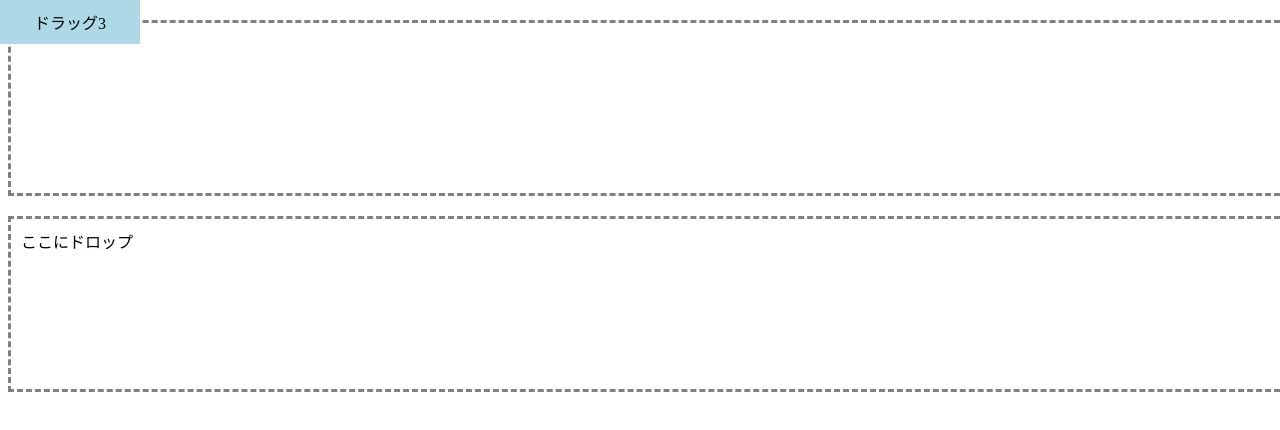
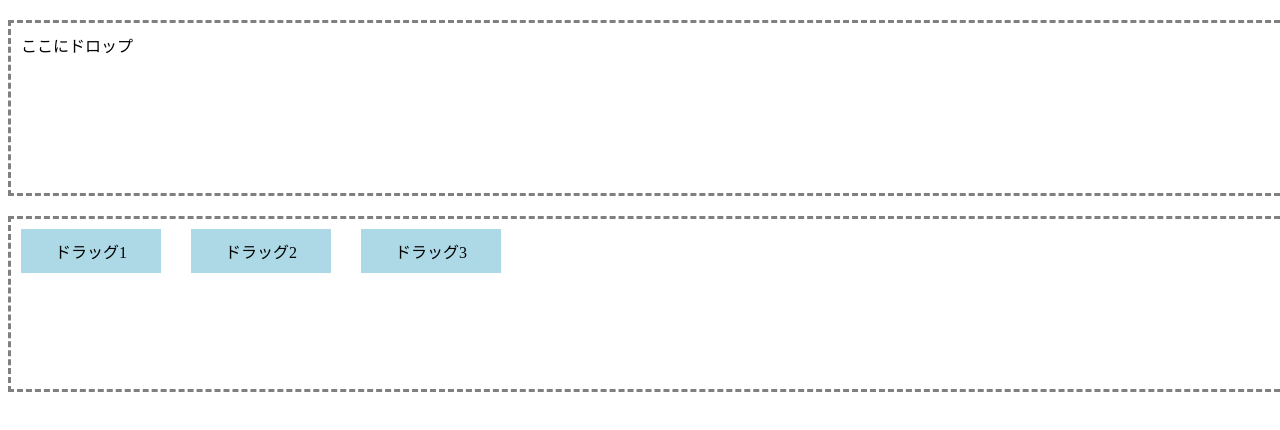
Before and after one commit to hina0629/project, a plain HTML site: page drag-drop/index.html in a window 1280 px wide. Drawn offline with Linux system fonts and the light colour scheme.

Commit message:
style : アイテムが初期状態のときに重なって表示されないように変更

```diff
--- a/drag-drop/index.html
+++ b/drag-drop/index.html
@@ -8,6 +8,10 @@
 </head>
 
 <body>
+    <div id="new-container" class="drop-zone">
+        ここにドロップ
+    </div>
+
     <div id="original-container" class="drop-zone">
         <div id="item1" class="draggable-item" draggable="true">
             ドラッグ1
@@ -20,9 +24,6 @@
         </div>
     </div>
 
-    <div id="new-container" class="drop-zone">
-        ここにドロップ
-    </div>
 
 
     <!-- JS -->
--- a/drag-drop/script.js
+++ b/drag-drop/script.js
@@ -59,9 +59,6 @@ dropZones.forEach(zone => {
         const draggedElement = document.getElementById(data);
 
         // 取得した要素をドロップした場所の子要素として追加(内部的にはHTMLの構造が変わっただけ)
-        e.target.appendChild(draggedElement);
-
-        // 要素の移動 (親要素として追加)
         e.currentTarget.appendChild(draggedElement);
 
         // 座標
--- a/drag-drop/style.css
+++ b/drag-drop/style.css
@@ -5,6 +5,7 @@
     border: 3px dashed gray;
     margin-top: 20px;
     padding: 10px;
+    position: relative;
 }
 
 /* ドラッグ要素のスタイル */
@@ -18,9 +19,20 @@
     /* 座標指定で動かすための設定 */
     /* position: absolute; は親要素の左上を基準にする */
     position: absolute;
-    /* 初期位置を設定 */
-    top: 0;
-    left: 0;
+}
+
+/* HTML内の子要素の順番によって初期位置をずらす */
+#original-container .draggable-item:nth-child(1) {
+    top: 10px;
+    left: 10px;
+}
+
+#original-container .draggable-item:nth-child(2) {
+    left: 180px;
+}
+
+#original-container .draggable-item:nth-child(3) {
+    left: 350px;
 }
 
 /* その他のスタイルはそのまま */
```
